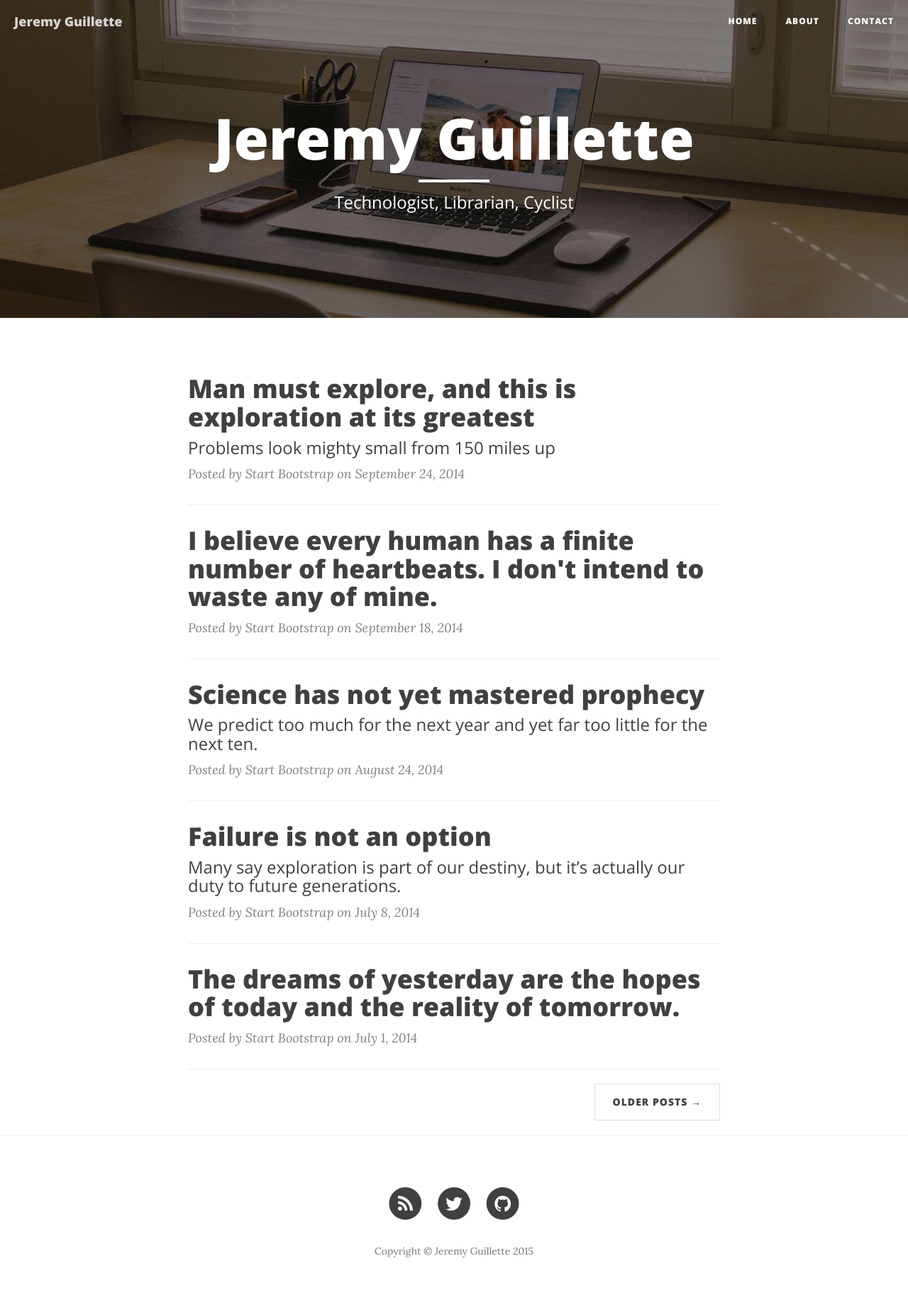
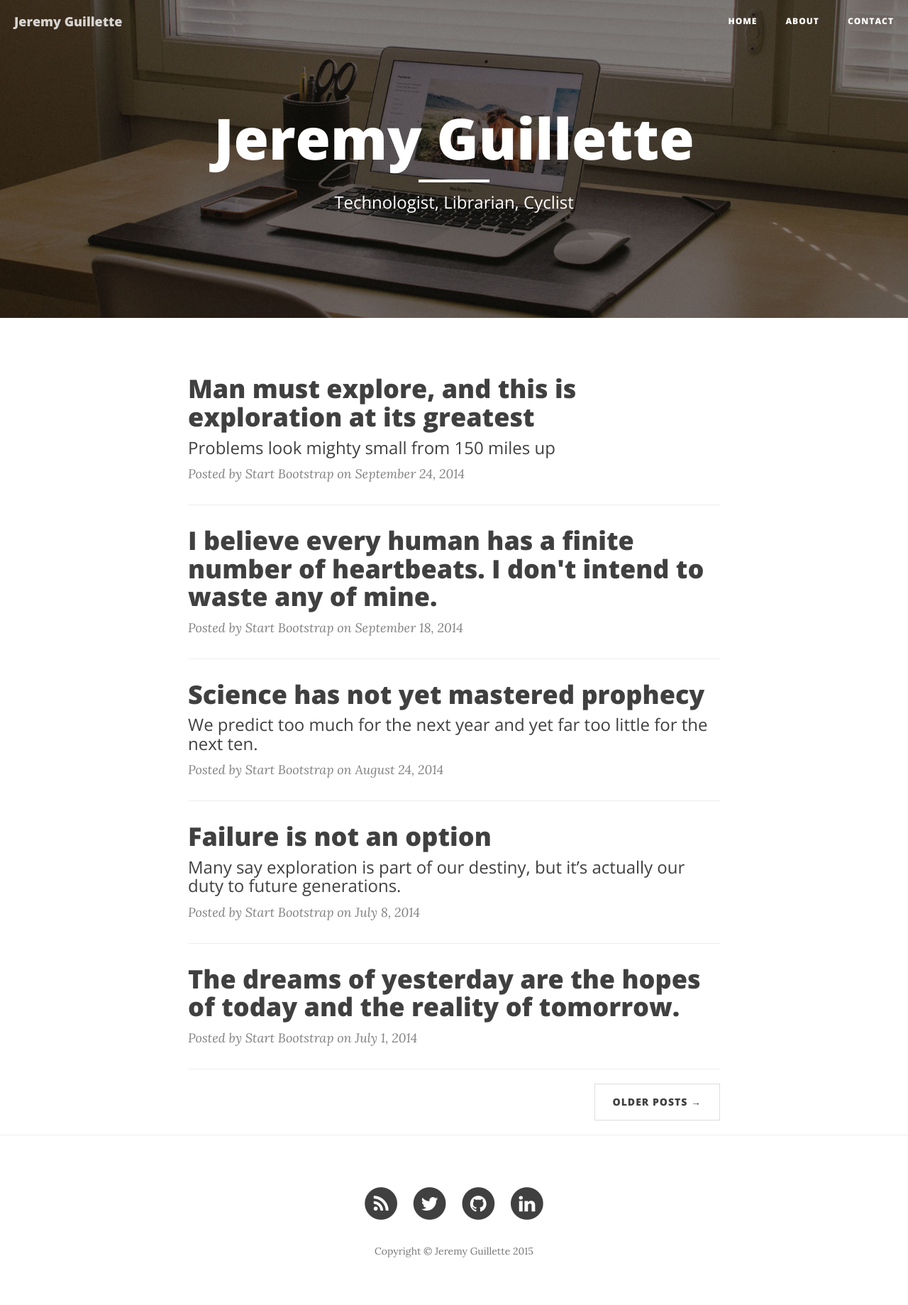
Before and after one commit to jaguillette/jaguillette.github.io, a Jekyll site: the page built from index.html, in a window 1280 px wide. Shown: the whole page at 71% size. Built offline with Jekyll 4.4.1, drawn with Linux system fonts in a browser that asks for light colours; nearby versions of some CDN libraries; the list of posts is cut into pages by our own code.

Commit message:
added linkedin info to footer and config

```diff
--- a/_config.yml
+++ b/_config.yml
@@ -7,6 +7,7 @@
 url: "http://jeremyguillette.com"
 twitter_username: jaxguillette
 github_username:  jaguillette
+linkedin_username:  jaguillette
 #facebook_username:  IronSummitMedia
 
 # Build settings
--- a/_includes/footer.html
+++ b/_includes/footer.html
@@ -42,6 +42,16 @@
                         </a>
                     </li>
                     {% endif %}
+                    {% if site.linkedin_username %}
+                    <li>
+                        <a href="https://linkedin.com/{{ site.linkedin_username }}">
+                            <span class="fa-stack fa-lg">
+                                <i class="fa fa-circle fa-stack-2x"></i>
+                                <i class="fa fa-linkedin fa-stack-1x fa-inverse"></i>
+                            </span>
+                        </a>
+                    </li>
+                    {% endif %}
                 </ul>
                 <p class="copyright text-muted">Copyright &copy; {{ site.title }} {{ site.time | date: '%Y' }}</p>
             </div>
```
